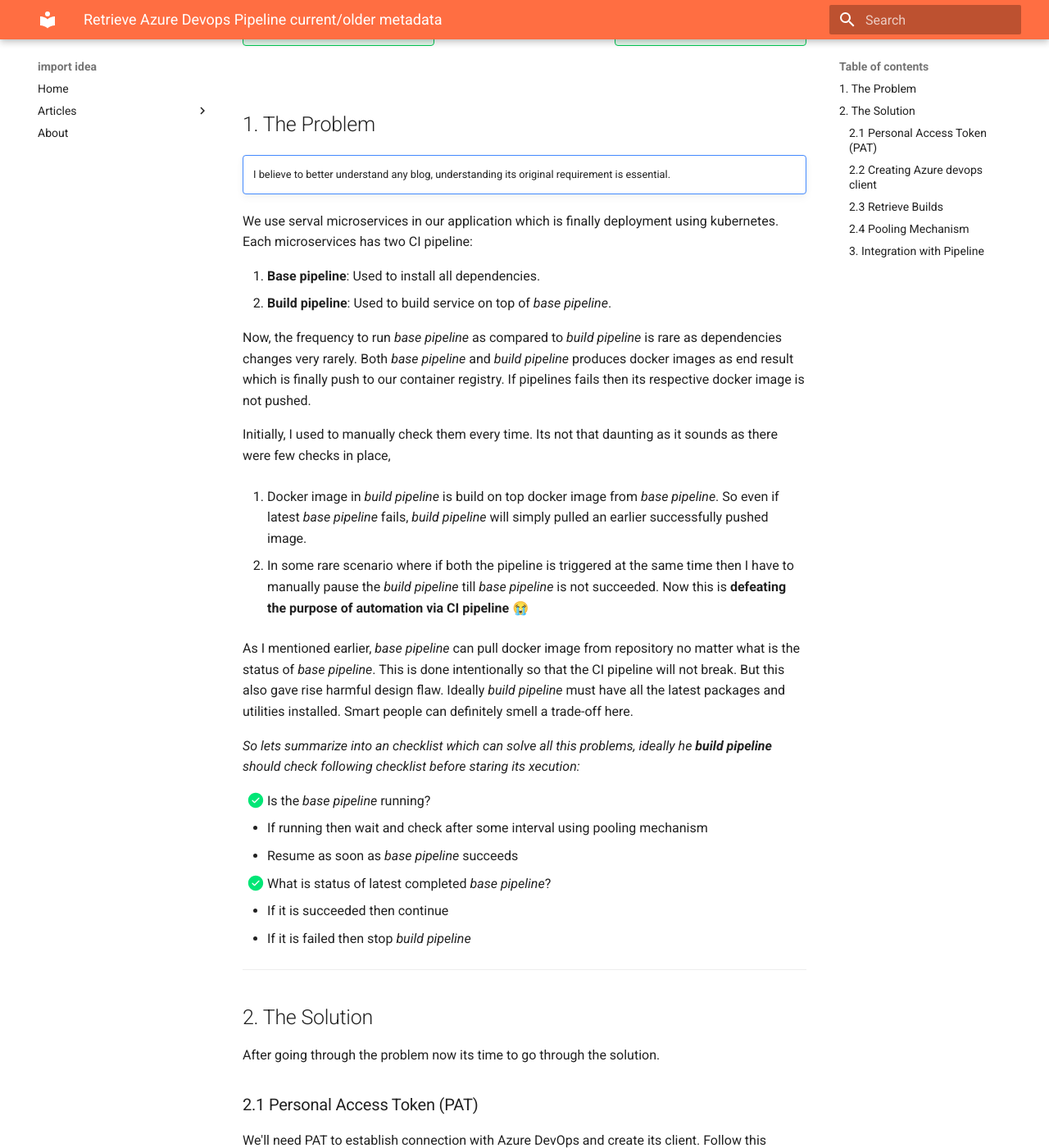
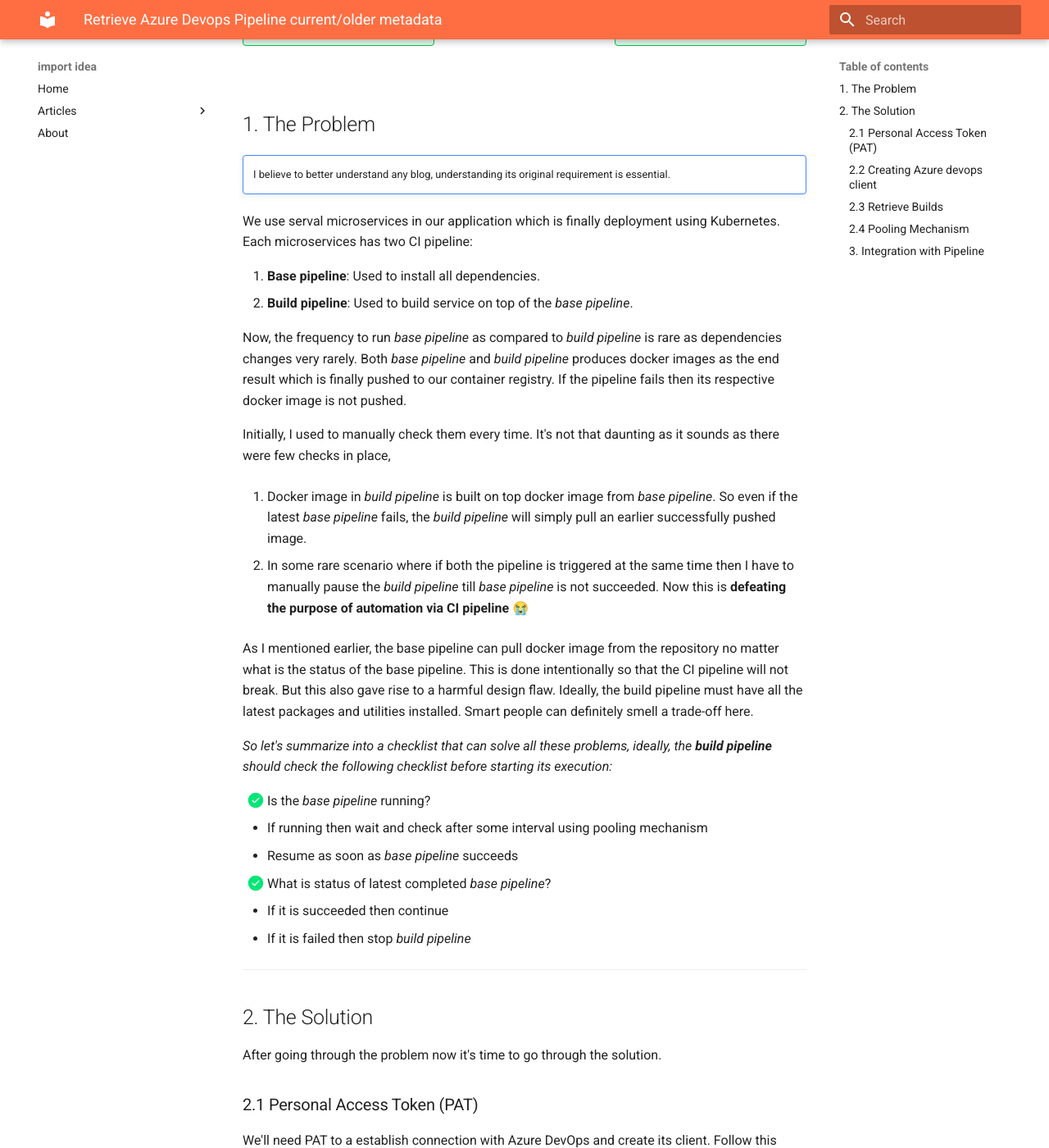
Before and after one commit to Akashdesarda/importidea, an MkDocs documentation site: the page built from docs/article/ado-pipeline-status.md, in a window 1280 px wide and 1400 px high, scrolled down 244 px. Shown: the whole window at 82% size. Built offline with MkDocs 1.6.1 and Material for MkDocs 9.7.7, drawn with Linux system fonts in a browser that asks for light colours; some of the changed text lies outside the part shown.

Commit message:
article published

````diff
--- a/docs/article/ado-pipeline-status.md
+++ b/docs/article/ado-pipeline-status.md
@@ -21,22 +21,22 @@
 !!! note ""
     I believe to better understand any blog, understanding its original requirement is essential.
 
-We use serval microservices in our application which is finally deployment using kubernetes. Each microservices has two CI pipeline:
+We use serval microservices in our application which is finally deployment using Kubernetes. Each microservices has two CI pipeline:
 
 1. **Base pipeline**: Used to install all dependencies.
-2. **Build pipeline**: Used to build service on top of *base pipeline*.
+2. **Build pipeline**: Used to build service on top of the *base pipeline*.
 
-Now, the frequency to run *base pipeline* as compared to *build pipeline* is rare as dependencies changes very rarely. Both *base pipeline* and *build pipeline* produces docker images as end result which is finally push to our container registry. If pipelines fails then its respective docker image is not pushed.
+Now, the frequency to run *base pipeline* as compared to *build pipeline* is rare as dependencies changes very rarely. Both *base pipeline* and *build pipeline* produces docker images as the end result which is finally pushed to our container registry. If the pipeline fails then its respective docker image is not pushed.
 
-Initially, I used to manually check them every time. Its not that daunting as it sounds as there were few checks in place,
+Initially, I used to manually check them every time. It's not that daunting as it sounds as there were few checks in place,
 
-1. Docker image in *build pipeline* is build on top docker image from *base pipeline*. So even if latest *base pipeline* fails, *build pipeline* will simply pulled an earlier successfully pushed image.
+1. Docker image in *build pipeline* is built on top docker image from *base pipeline*. So even if the latest *base pipeline* fails, the *build pipeline* will simply pull an earlier successfully pushed image.
 
 2. In some rare scenario where if both the pipeline is triggered at the same time then I have to manually pause the *build pipeline* till *base pipeline* is not succeeded. Now this is **defeating the purpose of automation via CI pipeline** 😭
 
-As I mentioned earlier, *base pipeline* can pull docker image from repository no matter what is the status of *base pipeline*. This is done intentionally so that the CI pipeline will not break. But this also gave rise harmful design flaw. Ideally *build pipeline* must have all the latest packages and utilities installed. Smart people can definitely smell a trade-off here.
+As I mentioned earlier, the base pipeline can pull docker image from the repository no matter what is the status of the base pipeline. This is done intentionally so that the CI pipeline will not break. But this also gave rise to a harmful design flaw. Ideally, the build pipeline must have all the latest packages and utilities installed. Smart people can definitely smell a trade-off here.
 
-*So lets summarize into an checklist which can solve all this problems, ideally he **build pipeline** should check following checklist before staring its xecution:*
+*So let's summarize into a checklist that can solve all these problems, ideally, the **build pipeline** should check the following checklist before starting its execution:*
 
 - [X] Is the *base pipeline* running?
   - If running then wait and check after some interval using pooling mechanism
@@ -49,20 +49,20 @@
 
 ## 2. The Solution
 
-After going through the problem now its time to go through the solution.
+After going through the problem now it's time to go through the solution.
 
 ### 2.1 Personal Access Token (PAT)
 
-We'll need PAT to establish connection with Azure DevOps and create its client. Follow this [official guide](https://docs.microsoft.com/en-us/azure/devops/organizations/accounts/use-personal-access-tokens-to-authenticate?view=azure-devops&tabs=preview-page "Create a PAT") from Microsoft to create one. Make sure the PAT must have **Read access** for **Build** and **Release**. You can enable it from **Edit > Scopes**.
+We'll need PAT to a establish connection with Azure DevOps and create its client. Follow this [official guide](https://docs.microsoft.com/en-us/azure/devops/organizations/accounts/use-personal-access-tokens-to-authenticate?view=azure-devops&tabs=preview-page "Create a PAT") from Microsoft to create one. Make sure the PAT must have **Read access** for **Build** and **Release**. You can enable it from **Edit > Scopes**.
 
 !!! warning
-    Make sure not to loose the PAT token key. As it is not stored anywhere an Azure devops and can be only copied once at the time of creation.
+    Make sure not to lose the PAT token key. As it is not stored anywhere in Azure devops and can be only copied once at the time of creation.
 
 ### 2.2 Creating Azure devops client
 
 Azure DevOps provide extensive support through its [REST api](https://docs.microsoft.com/en-us/rest/api/azure/devops/?view=azure-devops-rest-6.1 "Azure DevOps REST api") 🚀. We can directly use REST api over HTTPS operation, but we can't build custom logic around it. So instead I am using [Azure DevOps Python API](https://github.com/microsoft/azure-devops-python-api)
 
-Lets see how to create the client
+Let's see how to create the client
 
 ```python
 from azure.devops.connection import Connection
@@ -94,7 +94,7 @@
 
 ### 2.4 Pooling Mechanism
 
-This is the most critical part as it will ensure to tick all element from the above checklist. The script first checks result of last build and if its not in failed state then continue to check status for completion. This step is repeated for every 10 seconds with timeout of 30m
+This is the most critical part as it will ensure to tick all element from the above checklist. The script first checks the result of the last build and if it's not in a failed state then continue to check the status for completion. This step is repeated every 10 seconds with a timeout of 30m
 
 ```python
 for step_time in list(range(10, 1810, 10)):
````
Also changed, not shown: 1 other file.
